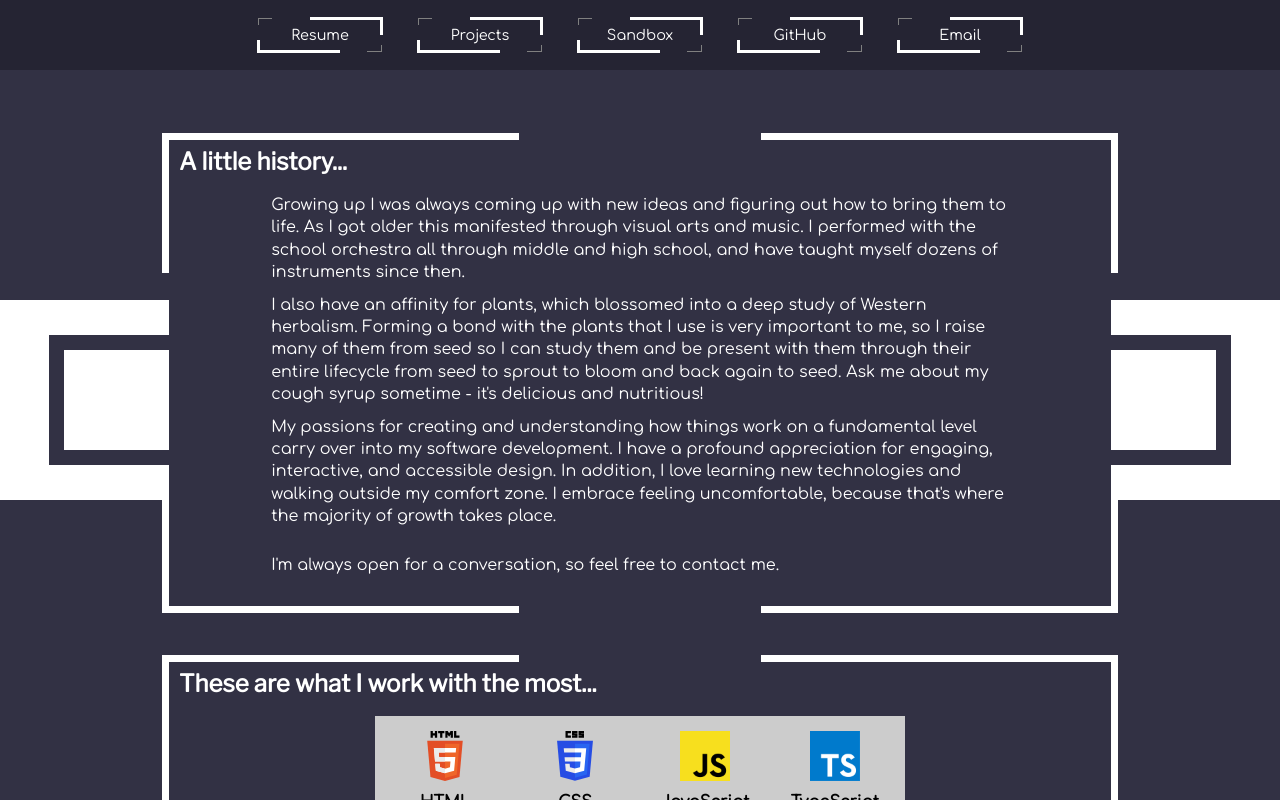
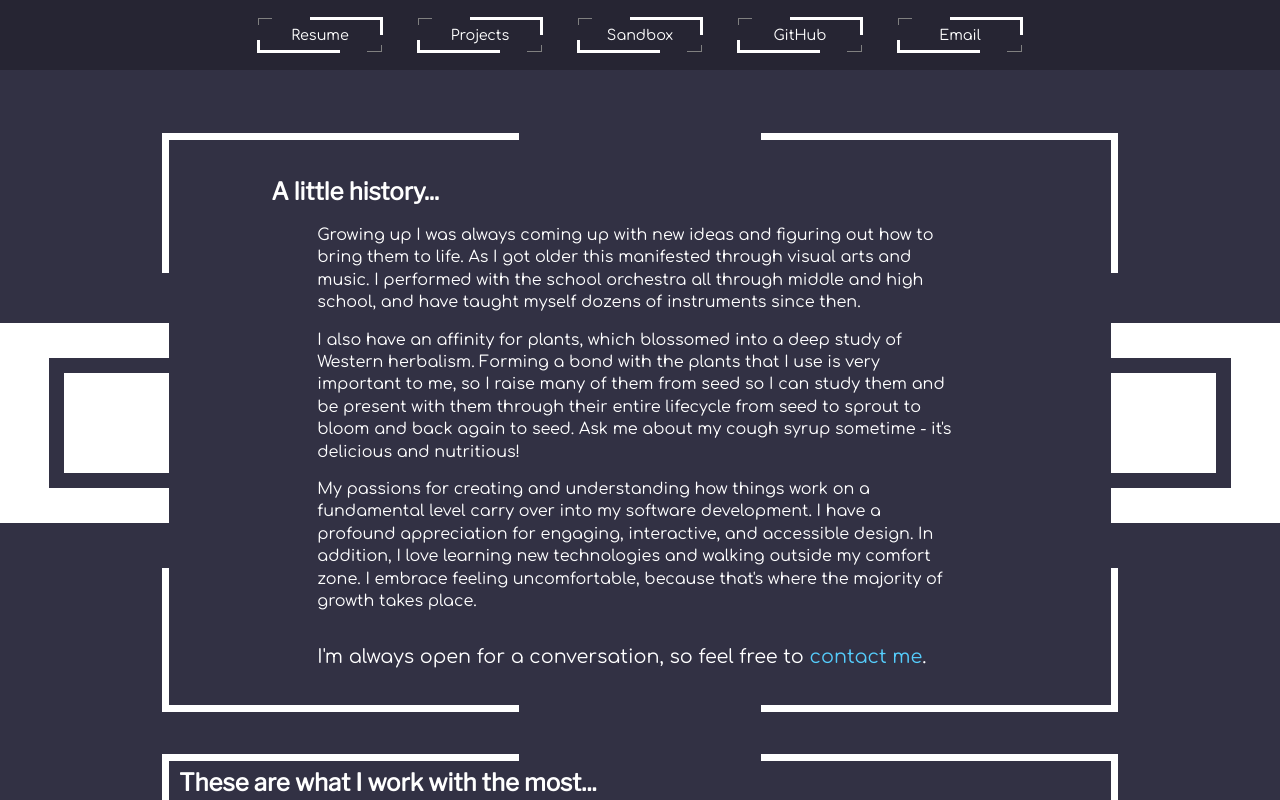
Before and after one commit to awrennuit/full-stack-software-developer-portfolio, a React (Create React App) app: page /main in a window 1280 px wide. Shown: the top 800 px of the page. Built offline with nearby package versions, Linux system fonts and the light colour scheme.

Commit message:
minor formatting updates, added color and hover animation  to 'contact me'

```diff
--- a/src/components/About/About.css
+++ b/src/components/About/About.css
@@ -9,7 +9,7 @@
 .about-main-container::before, .about-main-container::after {
   content: '';
   left: 50%;
-  position: fixed;
+  position: absolute; /* centers in screen when fixed, centers in box when absolute */
   top: 50%;
   transform: translate(-50%, -50%);
   z-index: -1;
@@ -27,6 +27,11 @@
   width: 90vw;
 }
 
+.about-heading {
+  margin-top: 30px;
+  margin-left: 10%;
+}
+
 .about-heading::before, .about-heading::after {
   border-bottom: 7px solid #fff;
   bottom: -7px;
@@ -34,6 +39,7 @@
   height: 137px;
   position: absolute;
   width: 350px;
+  z-index: -1;
 }
 
 .about-heading::before {
@@ -50,7 +56,7 @@
   margin: 0 auto;
   padding: 20px;
   position: relative;
-  width: 80%;
+  width: 70%;
 }
 
 .about-content-container::before, .about-content-container::after {
@@ -58,21 +64,64 @@
   content: '';
   height: 133px;
   position: absolute;
-  top: -41px;
+  top: -71px;
   width: 350px;
+  z-index: -1;
 }
 
 .about-content-container::before {
   border-left: 7px solid #fff;
-  left: -89.5px;
+  left: -135.5px;
 }
 
 .about-content-container::after {
   border-right: 7px solid #fff;
-  left: 509.5px;
+  left: 463.5px;
 }
 
 .about-content-container p {
   line-height: 1.4em;
-  margin-bottom: 10px;
+  margin-bottom: 15px;
 }
+
+.about-contact {
+  font-size: 1.2em;
+}
+
+.about-contact a {
+  color: #55cdfc;
+  position: relative;
+  transition: 0.4s;
+}
+
+.about-contact a:hover {
+  color: #f7a8b8;
+}
+
+.about-contact a::before {
+  border-bottom: 3px solid white;
+  bottom: 0;
+  content: '';
+  visibility: hidden;
+  left: 0;
+  position: absolute;
+  width: 10px;
+}
+
+.about-contact a:hover::before {
+  animation: contact 1s;
+}
+
+@keyframes contact {
+  0% {
+    visibility: visible;
+    width: 10px; }
+  50% { width: 70px; }
+  70% {
+    left: 50px;
+    width: -20px;
+  }
+  100% {
+    width: 0;
+  }
+}
--- a/src/components/About/About.js
+++ b/src/components/About/About.js
@@ -5,6 +5,7 @@ export default function About() {
 
   return (
     <div className="about-main-container">
+      {/* <span className="about-heading">A little history...</span> */}
       <h2 className="about-heading">A little history...</h2>
       <div className="about-content-container">
         <p>
@@ -28,7 +29,7 @@ export default function About() {
           where the majority of growth takes place.
         </p>
         <br />
-        <p>
+        <p className="about-contact">
           I'm always open for a conversation, so feel free to&nbsp;
           <a href="mailto:awren.nuit@gmail.com?subject=Let's%20Have%20a%20Conversation">
             contact me
--- a/src/components/Skills/Skills.css
+++ b/src/components/Skills/Skills.css
@@ -13,6 +13,7 @@
   height: 239px;
   position: absolute;
   width: 350px;
+  z-index: -1;
 }
 
 .skill-heading::before {
@@ -38,6 +39,7 @@
   position: absolute;
   top: -7px;
   width: 350px;
+  z-index: -1;
 }
 
 .skill-flex::before {
```
